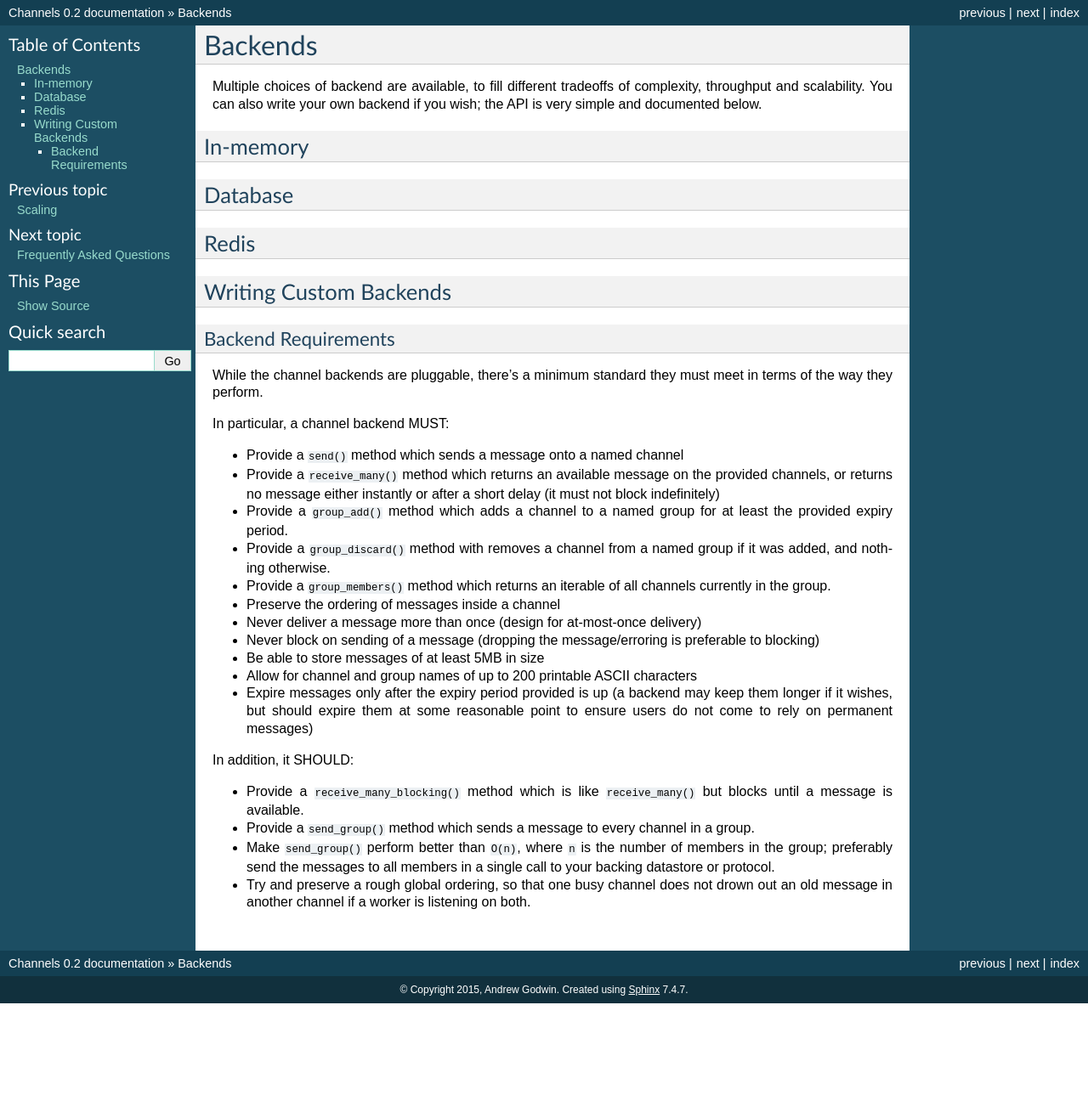
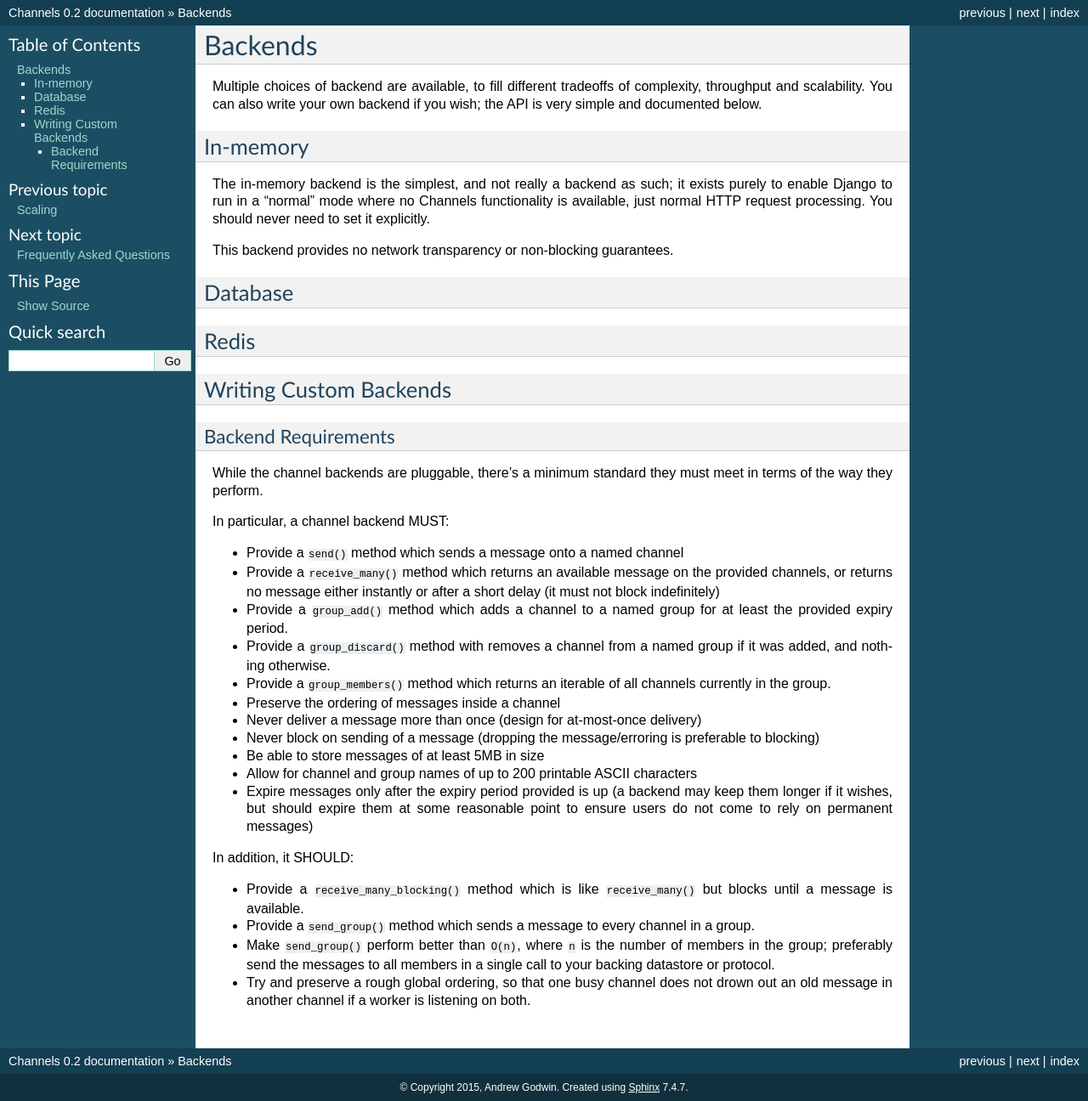
Before and after one commit to phillipchain/DjangoChannels, a Sphinx documentation site: the page built from docs/backends.rst, in a window 1280 px wide. Shown: the whole page at 85% size. Built offline with Sphinx 7.4.7, drawn with Linux system fonts in a browser that asks for light colours; before the commit the page ends 1181 px from its top, so only the background shows below that.

Commit message:
Add a bit of in-memory docs

```diff
--- a/docs/backends.rst
+++ b/docs/backends.rst
@@ -7,6 +7,13 @@ you wish; the API is very simple and documented below.
 
 In-memory
 ---------
+
+The in-memory backend is the simplest, and not really a backend as such;
+it exists purely to enable Django to run in a "normal" mode where no Channels
+functionality is available, just normal HTTP request processing. You should
+never need to set it explicitly.
+
+This backend provides no network transparency or non-blocking guarantees.
 
 Database
 --------
```
